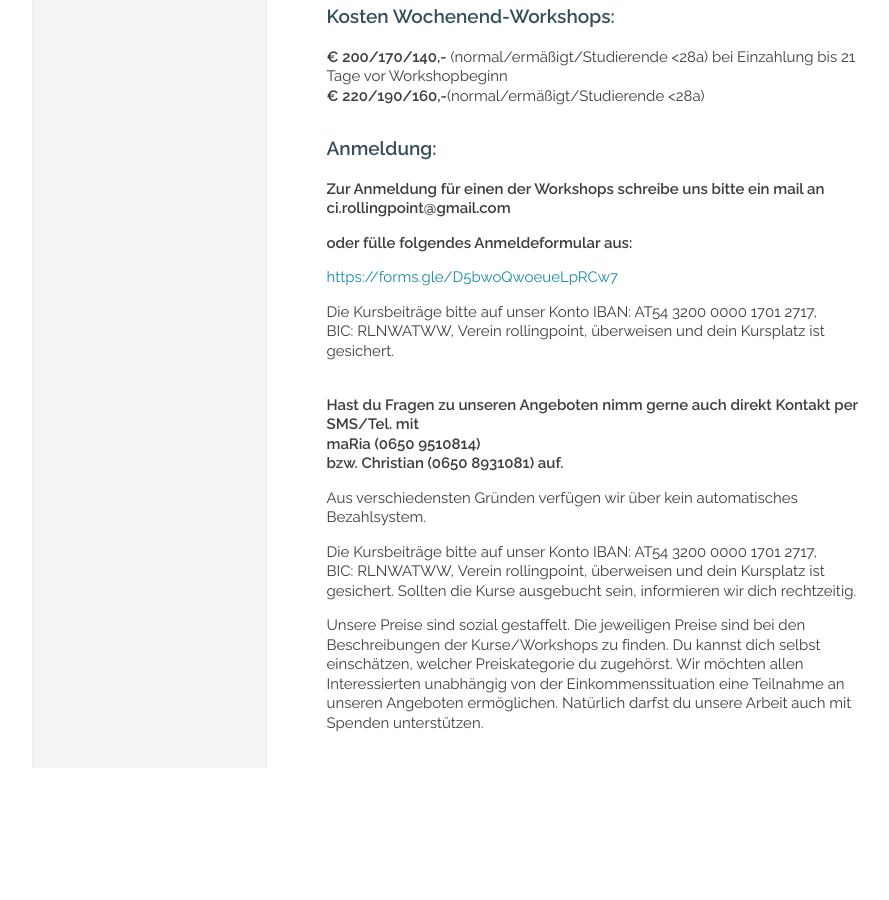
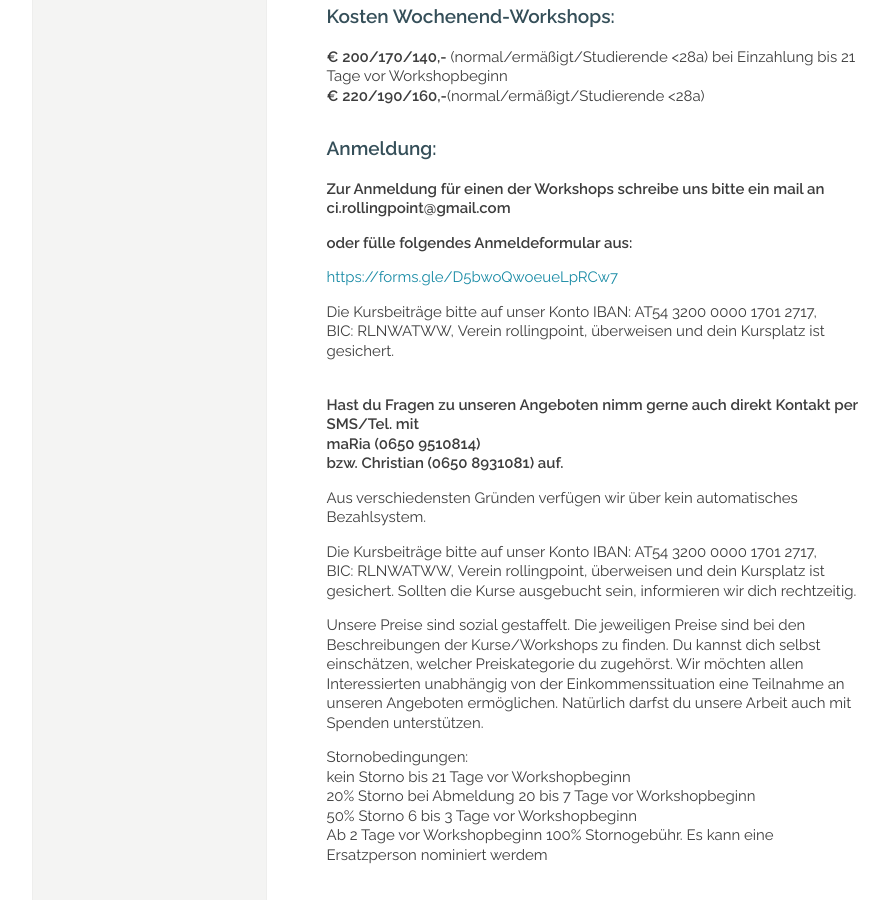
Before and after one commit to manulari/rollingpointat, a Jekyll site: the page built from _pages_de/wsws2024.md, in a window 1280 px wide and 900 px high, scrolled down 2843 px. Shown: the whole window, without its empty margins (152-1041 px from the left). Built offline with Jekyll 4.4.1, drawn with Linux system fonts in a browser that asks for light colours; comment, search, counter and statistics services are not loaded; before the commit the page ends 3611 px from its top, so only the background shows below that.

Commit message:
Update page (de) “wsws2024”

```diff
--- a/_pages_de/wsws2024.md
+++ b/_pages_de/wsws2024.md
@@ -116,3 +116,9 @@ Aus verschiedensten Gründen verfügen wir über kein automatisches Bezahlsystem
 Die Kursbeiträge bitte auf unser Konto IBAN: AT54 3200 0000 1701 2717, BIC: RLNWATWW, Verein rollingpoint, überweisen und dein Kursplatz ist gesichert. Sollten die Kurse ausgebucht sein, informieren wir dich rechtzeitig.
 
 Unsere Preise sind sozial gestaffelt. Die jeweiligen Preise sind bei den Beschreibungen der Kurse/Workshops zu finden. Du kannst dich selbst einschätzen, welcher Preiskategorie du zugehörst. Wir möchten allen Interessierten unabhängig von der Einkommenssituation eine Teilnahme an unseren Angeboten ermöglichen. Natürlich darfst du unsere Arbeit auch mit Spenden unterstützen.
+
+Stornobedingungen: \
+kein Storno bis 21 Tage vor Workshopbeginn\
+20% Storno bei Abmeldung 20 bis 7 Tage vor Workshopbeginn\
+50% Storno 6 bis 3 Tage vor Workshopbeginn\
+Ab 2 Tage vor Workshopbeginn 100% Stornogebühr. Es kann eine Ersatzperson nominiert werdem
```
